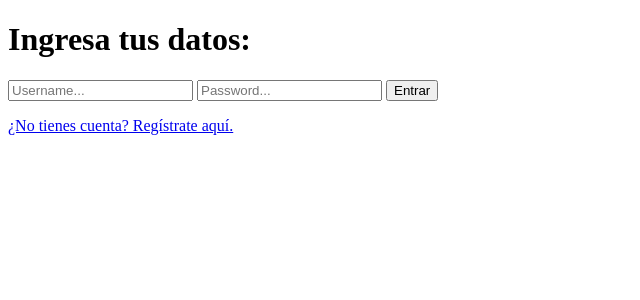
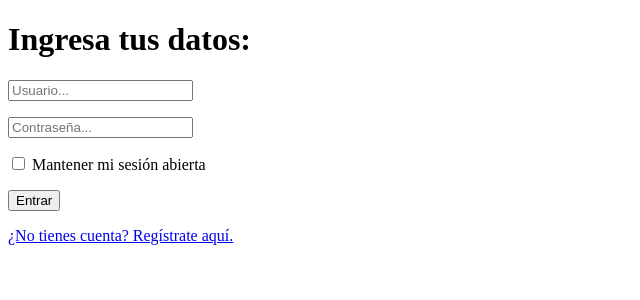
Before and after one commit to Ganymede23/UCSE-IW-2020, a Django app: page /login/ in a window 1280 px wide. Shown: the top 300 px of the page, without its empty margins (0-640 px from the left). Run offline with Django 3.2, Linux system fonts and the light colour scheme; some libraries are stand-ins or nearby versions.

Commit message:
Añadido 'remember me' y reCaptcha v2. Pulido el login.html.

```diff
--- a/tp_iw/apps/usuario/templates/login.html
+++ b/tp_iw/apps/usuario/templates/login.html
@@ -11,11 +11,19 @@
         <form action="." method="post">
             {% csrf_token %}
             <!––{{ datos_usuario.as_p }}-->
-            <input type="text" name="username" placeholder="Username..." class="form-control">
-            <input type="password" name="password" placeholder="Password..." class="form-control">
-
+            <label><input type="text" name="username" placeholder="Usuario..." class="form-control">
+            <p></p>
+            <input type="password" name="password" placeholder="Contraseña..." class="form-control">
+            <p></p>
+            <label><input type="checkbox" name="remember_me"  class="form-control"> Mantener mi sesión abierta</label>
+            <p></p>
+            <div class="g-recaptcha" data-sitekey="6LdwXMMZAAAAAMjBPkLK-UTh7ka1eUZ1ZG5EixsM"></div>
+            <p></p>
             <input type="submit" value="Entrar" />
         </form>
+
+        <!--Ciclo que muestra cada mensaje de error/advertencia-->
+
         <p></p>
             {% if messages %}
             <ul class="messages">
@@ -27,4 +35,8 @@
         <p></p>
         <a class="btn btn-primary" href="/register">¿No tienes cuenta? Regístrate aquí.</a>
     </body>
+
+    <!--reCaptcha API-->
+    <script src="https://www.google.com/recaptcha/api.js" async defer></script>
+
 </html>
--- a/tp_iw/apps/usuario/views.py
+++ b/tp_iw/apps/usuario/views.py
@@ -4,7 +4,8 @@ from django.contrib.auth import authenticate, login, logout
 from django.contrib.auth.decorators import login_required
 from django.contrib import messages
 from .forms import CreateUserForm
-
+import requests
+import json
 
 # Create your views here.
 
@@ -15,12 +16,29 @@ def index(request):
 
 def login_user(request):
     if request.method == "POST":
-
         username = request.POST["username"]  # recibe campo usuario
         password = request.POST["password"]  # recibe campo password
         user = authenticate(
             request, username=username, password=password
         )  # verifica usuario logeado
+
+        #Remember Me
+        if not request.POST.get('remember_me', None):
+            request.session.set_expiry(0)
+
+        #reCaptcha
+        captcha_token=request.POST.get("g-recaptcha-response")
+        captcha_url="https://www.google.com/recaptcha/api/siteverify"
+        captcha_secret="6LdwXMMZAAAAAH61OADU2Pc-0vge2znwGBsn7l8l"
+        captcha_data={"secret":captcha_secret,"response":captcha_token}
+        captcha_server_response=requests.post(url=captcha_url,data=captcha_data)
+        #print(captcha_server_response)
+        #print(captcha_server_response.text)
+        captcha_json=json.loads(captcha_server_response.text)
+        if captcha_json['success']==False:
+            messages.error(request, 'Captcha inválido.')
+            return HttpResponseRedirect("/login")
+
         if user is not None:
             login(request, user)
 
@@ -28,7 +46,7 @@ def login_user(request):
                 "/home"
             )  # si se logea correctamente redirige a home_logeado / home
         else:
-            messages.error(request, 'Datos inválidos!')
+            messages.error(request, 'Datos inválidos.')
 
     return render(request, "login.html")
 
--- a/tp_iw/requirements.txt
+++ b/tp_iw/requirements.txt
@@ -1,11 +1,14 @@
 asgiref==3.2.10
 backcall==0.2.0
+certifi==2020.6.20
+chardet==3.0.4
 colorama==0.4.3
 decorator==4.4.2
 dj-database-url==0.5.0
 Django==3.1
 django-heroku==0.3.1
 gunicorn==20.0.4
+idna==2.10
 ipython==7.17.0
 ipython-genutils==0.2.0
 jedi==0.17.2
@@ -15,8 +18,10 @@ prompt-toolkit==3.0.6
 psycopg2==2.8.5
 Pygments==2.6.1
 pytz==2020.1
+requests==2.24.0
 six==1.15.0
 sqlparse==0.3.1
 traitlets==4.3.3
+urllib3==1.25.10
 wcwidth==0.2.5
 whitenoise==5.2.0
```
Also changed, not shown: 1 other file.
